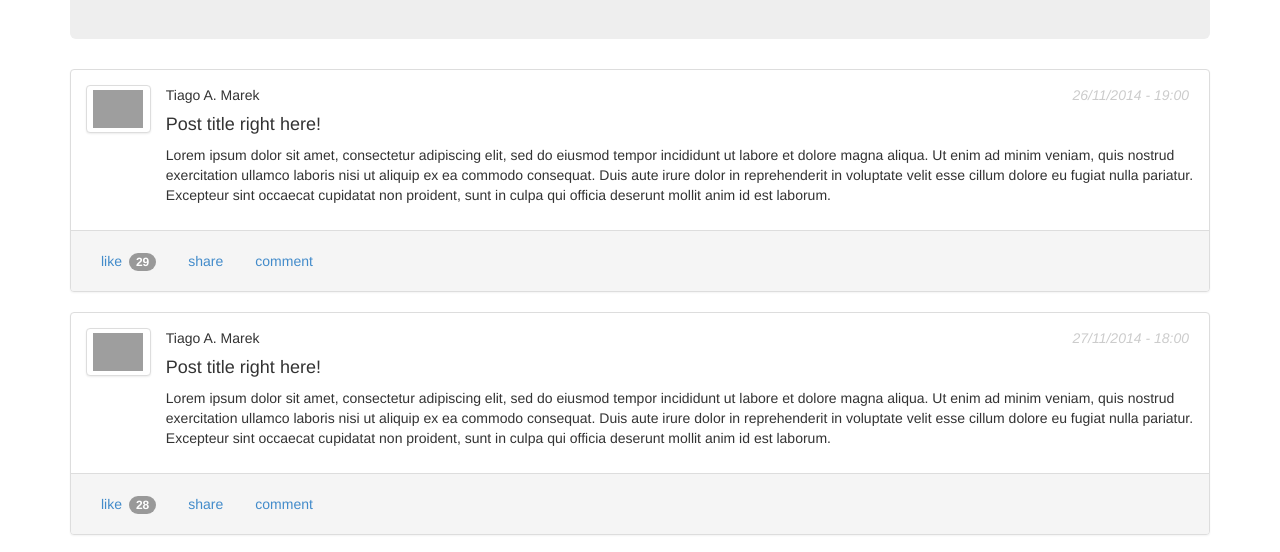
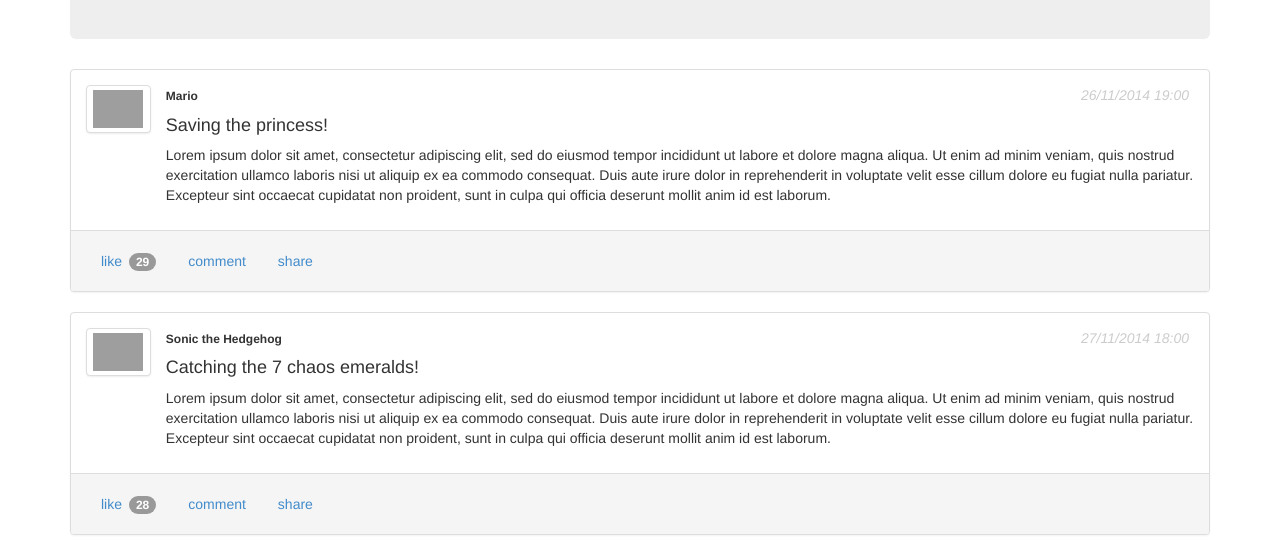
Before and after one commit to TiagoAMarek/News-Feed, a plain HTML site: page index.html in a window 1280 px wide. Shown: the part 189-741 px from the top of the page. Drawn offline with Linux system fonts and the light colour scheme; grey boxes are pictures that could not be loaded.

Commit message:
changed the order from buttons in the footer, added a post with image on sample page

```diff
--- a/css/style.css
+++ b/css/style.css
@@ -1,3 +1,7 @@
+.prof-name {
+    font-size: 12px;
+    font-weight: bold;
+}
 
 .prof-img {
     width: 50px;
--- a/index.html
+++ b/index.html
@@ -68,26 +68,34 @@
         var json = {
             "news": [
                 {
-                    "name": "Tiago A. Marek",
-                    "profileimage": "https://fbcdn-profile-a.akamaihd.net/hprofile-ak-xpf1/v/t1.0-1/p160x160/1779874_755007767903867_2006640705217170687_n.jpg?oh=965aa464a9d7fb64358fe197c517aa99&oe=54D90840&__gda__=1427713071_2816ad076ac7b61edff6324b099cf85d",
-                    "title": "Post title right here!",
-                    "datetime": "26/11/2014 - 19:00",
+                    "name": "Mario",
+                    "profileimage": "http://upload.wikimedia.org/wikipedia/pt/9/99/MarioSMBW.png",
+                    "title": "Saving the princess!",
+                    "datetime": "26/11/2014 19:00",
                     "text": "Lorem ipsum dolor sit amet, consectetur adipiscing elit, sed do eiusmod tempor incididunt ut labore et dolore magna aliqua. Ut enim ad minim veniam, quis nostrud exercitation ullamco laboris nisi ut aliquip ex ea commodo consequat. Duis aute irure dolor in reprehenderit in voluptate velit esse cillum dolore eu fugiat nulla pariatur. Excepteur sint occaecat cupidatat non proident, sunt in culpa qui officia deserunt mollit anim id est laborum.",
                     "likes": "29"
                 },
                 {
-                    "name": "Tiago A. Marek",
-                    "profileimage": "https://fbcdn-profile-a.akamaihd.net/hprofile-ak-xpf1/v/t1.0-1/p160x160/1779874_755007767903867_2006640705217170687_n.jpg?oh=965aa464a9d7fb64358fe197c517aa99&oe=54D90840&__gda__=1427713071_2816ad076ac7b61edff6324b099cf85d",
-                    "title": "Post title right here!",
-                    "datetime": "27/11/2014 - 18:00",
+                    "name": "Sonic the Hedgehog",
+                    "profileimage": "http://img4.wikia.nocookie.net/__cb20090129051528/sonic/images/6/67/Sonic_sonicx.png",
+                    "title": "Catching the 7 chaos emeralds!",
+                    "datetime": "27/11/2014 18:00",
                     "text": "Lorem ipsum dolor sit amet, consectetur adipiscing elit, sed do eiusmod tempor incididunt ut labore et dolore magna aliqua. Ut enim ad minim veniam, quis nostrud exercitation ullamco laboris nisi ut aliquip ex ea commodo consequat. Duis aute irure dolor in reprehenderit in voluptate velit esse cillum dolore eu fugiat nulla pariatur. Excepteur sint occaecat cupidatat non proident, sunt in culpa qui officia deserunt mollit anim id est laborum.",
+                    "likes": "28"
+                },
+                {
+                    "name": "Sonic the Hedgehog",
+                    "profileimage": "http://img4.wikia.nocookie.net/__cb20090129051528/sonic/images/6/67/Sonic_sonicx.png",
+                    "title": "To think!",
+                    "datetime": "27/11/2014 18:00",
+                    "text": "<img src='http://img-9gag-ftw.9cache.com/photo/aoZDeeA_460s.jpg' alt='And then they limit freedom  for &quot;safety&quot; and stuff'>",
                     "likes": "28"
                 }
             ]
         };
 
         /**
-        * Chamada construtor NewsFeed
+        * Calling the constructor
         */
         var feed = new NewsFeed();
         feed.init("feeds-container", json);
--- a/js/news-feed.js
+++ b/js/news-feed.js
@@ -1,13 +1,13 @@
 /**
 * @author Tiago Alves Marek
-*/
+**/
 
 var NewsFeed = (function () {
 	'use strict';
 	var NewsFeed = function () {};
 	/**
 	* Body content of the panel
-	*/
+	**/
 	NewsFeed.createPanelBody = function (data) {
 		var row         = document.createElement("div"),
 			leftColumn  = document.createElement("div"),
@@ -30,7 +30,7 @@
 		rowTitle.setAttribute("class", "row");
 		rowText.setAttribute("class", "row");
 
-		rowProfName.innerHTML = "<span>"+data.name+"</span><span class='pull-right date-time'>"+data.datetime+"</span>";
+		rowProfName.innerHTML = "<span class='prof-name'>"+data.name+"</span><span class='pull-right date-time'>"+data.datetime+"</span>";
 		title.innerHTML = "<h4>"+data.title+"</h4>";
 		text.innerHTML = "<p>"+data.text+"</p>";
 
@@ -48,7 +48,7 @@
 
 	/**
 	* Footer content of the panel
-	*/
+	**/
 	NewsFeed.createPanelFooter = function (data) {
 		var row         = document.createElement("div"),
 			column      = document.createElement("div"),
@@ -61,12 +61,12 @@
 		column.setAttribute("class", "col-sm-6");
 		socialList.setAttribute("class", "nav nav-pills");
 		likes.innerHTML = "<a href='#'>like <span class='badge'>"+data.likes+"</span></a>";
+		comment.innerHTML = "<a href='#'>comment</a>";
 		share.innerHTML = "<a href='#'>share</a>";
-		comment.innerHTML = "<a href='#'>comment</a>";
 
 		socialList.appendChild(likes);
+		socialList.appendChild(comment);
 		socialList.appendChild(share);
-		socialList.appendChild(comment);
 
 		column.appendChild(socialList);
 		row.appendChild(column);
@@ -75,7 +75,7 @@
 
 	/**
 	* Start the creation of the panel
-	*/
+	**/
 	NewsFeed.createPanel = function (feedsContainer, data) {
 		var	panel          = document.createElement("div"),
 			panelBody      = document.createElement("div"),
@@ -94,6 +94,7 @@
 
 	/**
 	* create a new object from NewsFeed and call the init function to create new panels
+	* @params: idContainer, data
 	**/
 	NewsFeed.prototype.init = function (idContainer, data) {
 		var feedsContainer = document.getElementById(idContainer),
```
